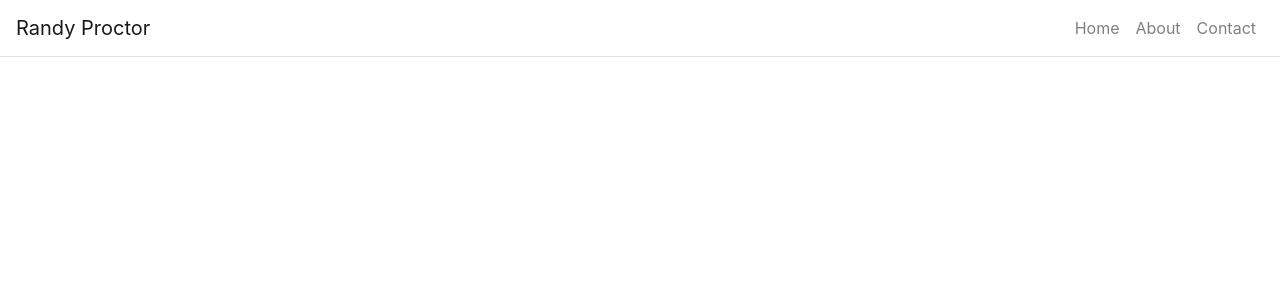
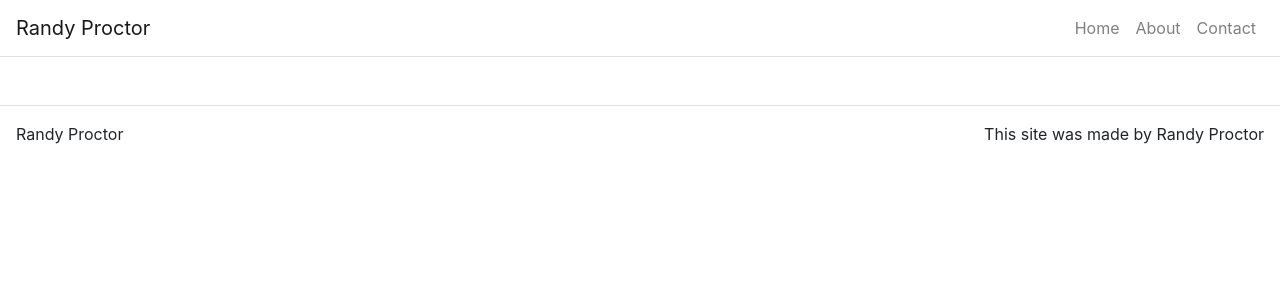
Before and after one commit to RandonSRProctor/PersonalWebPage, a React (Create React App) app in the folder personalwebpage/: page / in a window 1280 px wide. Shown: the top 300 px of the page. Built offline with nearby package versions, Linux system fonts and the light colour scheme.

Commit message:
added components folder and footer component

```diff
--- a/personalwebpage/src/App.js
+++ b/personalwebpage/src/App.js
@@ -3,6 +3,8 @@
 import { BrowserRouter as Router, Route, Link } from 'react-router-dom';
 import { Container, Nav } from 'react-bootstrap';
 import { Navbar } from 'react-bootstrap';
+
+import Footer from './components/Footer'
 
 
 class App extends React.Component {
@@ -37,7 +39,7 @@
             <Navbar className="border-bottom" bg="transparent" expand="lg">
               <Navbar.Brand>Randy Proctor</Navbar.Brand>
 
-              <Navbar.Toggle aria-controls="navbar-toggle"/>
+              <Navbar.Toggle className="border-0" aria-controls="navbar-toggle"/>
               <Navbar.Collapse id="navbar-toggle">
                 <Nav className="ml-auto">
                   <Link className="nav-link" to="/">Home</Link>
@@ -46,6 +48,10 @@
                 </Nav>
               </Navbar.Collapse>
             </Navbar>
+
+            <Footer />
+
+
           </Container>
       </Router>
     );
--- /dev/null
+++ b/personalwebpage/src/components/Footer.js
@@ -0,0 +1,23 @@
+import React from 'react';
+import { Container, Row, Col } from 'react-bootstrap';
+
+function Footer() {
+
+    return (
+        <footer className="mt-5">
+            <Container fluid={true}>
+                <Row className="border-top justify-content-between p-3">
+                    <Col className="p-0" md={3} sm={12}>
+                        Randy Proctor
+                    </Col>
+                    <Col className="p-0 d-flex justify-content-end" md={3}>
+                        This site was made by Randy Proctor
+                    </Col>
+                </Row>
+            </Container>
+        </footer>
+    );
+
+}
+
+export default Footer;
```
